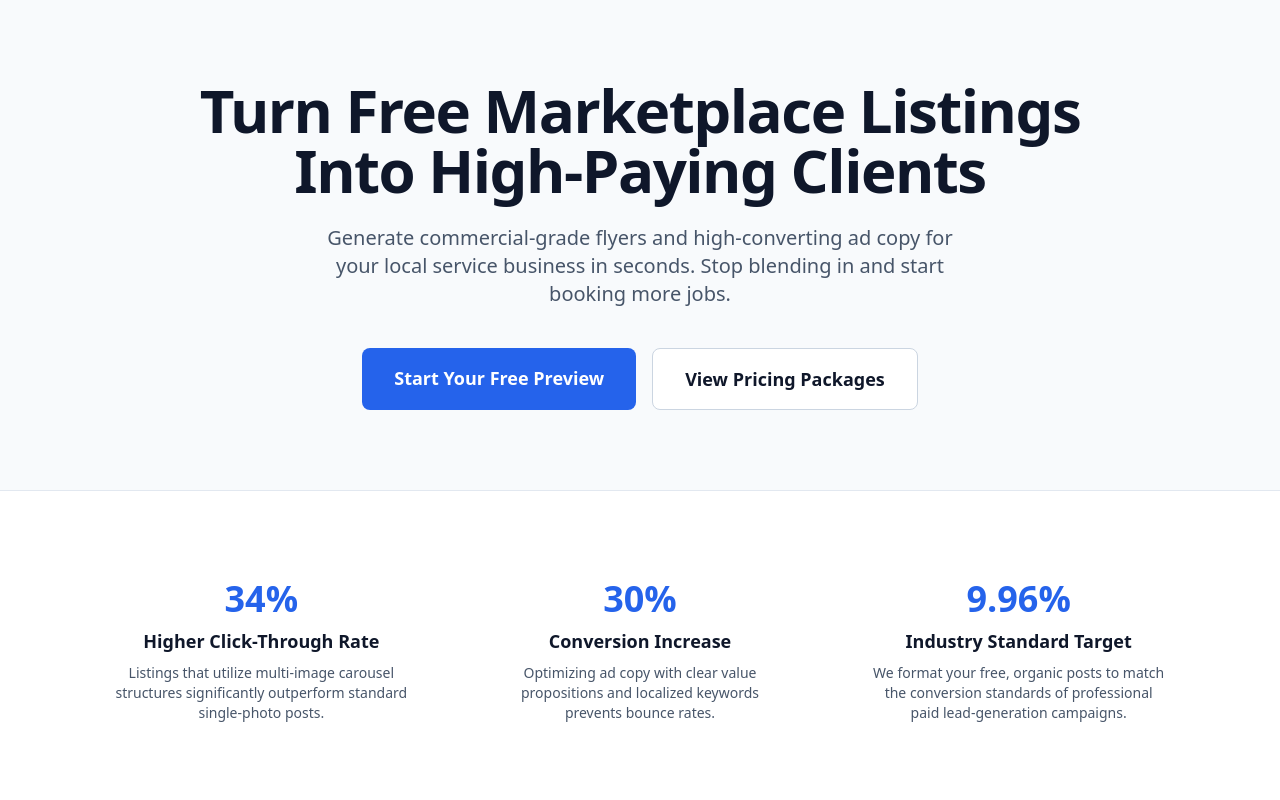
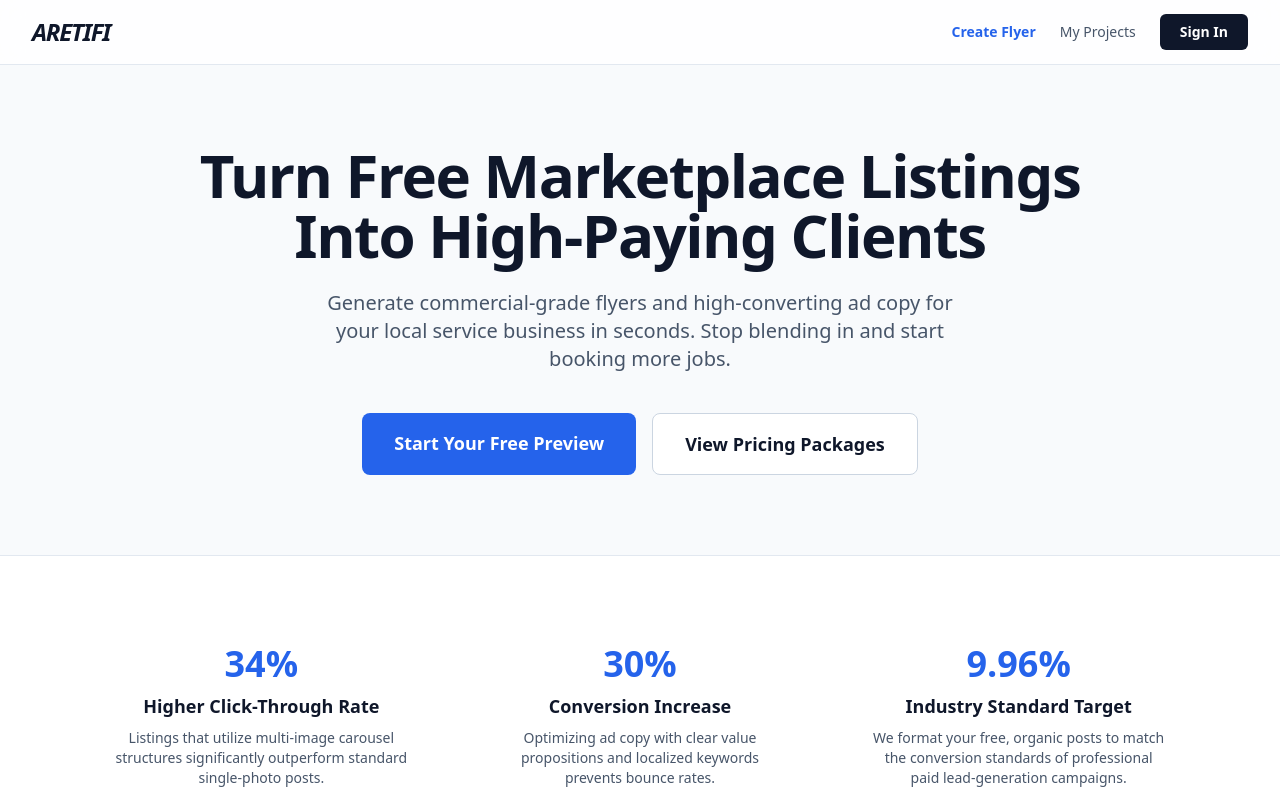
Before and after one commit to jakejmanley-collab/local-service-ads, a Next.js app: page / in a window 1280 px wide. Shown: the top 800 px of the page. Built offline with nearby package versions, Linux system fonts and the light colour scheme.

Commit message:
Update layout.tsx

```diff
--- a/app/layout.tsx
+++ b/app/layout.tsx
@@ -1,9 +1,10 @@
 import type { Metadata } from 'next';
+import Link from 'next/link';
 import './globals.css';
 
 export const metadata: Metadata = {
-  title: 'Local Service Ads',
-  description: 'Generate advertising flyers for local businesses',
+  title: 'Aretifi | High-End Contractor Flyers',
+  description: 'Precision marketing assets for local service professionals.',
 };
 
 export default function RootLayout({
@@ -16,10 +17,31 @@ export default function RootLayout({
       <head>
         <link rel="preconnect" href="https://fonts.googleapis.com" />
         <link rel="preconnect" href="https://fonts.gstatic.com" crossOrigin="anonymous" />
-        <link href="https://fonts.googleapis.com/css2?family=Anton&family=Poppins:ital,wght@0,400;0,600;0,700;0,800;1,400;1,800&display=swap" rel="stylesheet" />
+        <link
+          href="https://fonts.googleapis.com/css2?family=Anton&family=Poppins:ital,wght@0,400;0,600;0,700;0,800;1,400;1,700&family=Roboto:wght@400;700;900&display=swap"
+          rel="stylesheet"
+        />
       </head>
-      <body>
-        {children}
+      <body className="bg-slate-50 text-slate-900 antialiased">
+        <nav className="border-b border-slate-200 bg-white/80 backdrop-blur-md sticky top-0 z-50">
+          <div className="max-w-7xl mx-auto px-4 sm:px-6 lg:px-8">
+            <div className="flex justify-between h-16 items-center">
+              <div className="flex-shrink-0">
+                <Link href="/" className="group">
+                  <span className="font-black text-2xl tracking-tighter text-slate-900 uppercase italic transition-all group-hover:text-blue-600">
+                    ARETIFI
+                  </span>
+                </Link>
+              </div>
+              <div className="hidden md:flex space-x-6 items-center">
+                <Link href="/preview" className="text-sm font-bold text-blue-600 hover:text-blue-700">Create Flyer</Link>
+                <Link href="/dashboard" className="text-sm font-medium text-slate-600 hover:text-slate-900">My Projects</Link>
+                <Link href="/login" className="bg-slate-900 text-white px-5 py-2 rounded-md text-sm font-bold hover:bg-slate-800 transition-colors">Sign In</Link>
+              </div>
+            </div>
+          </div>
+        </nav>
+        <main>{children}</main>
       </body>
     </html>
   );
```
